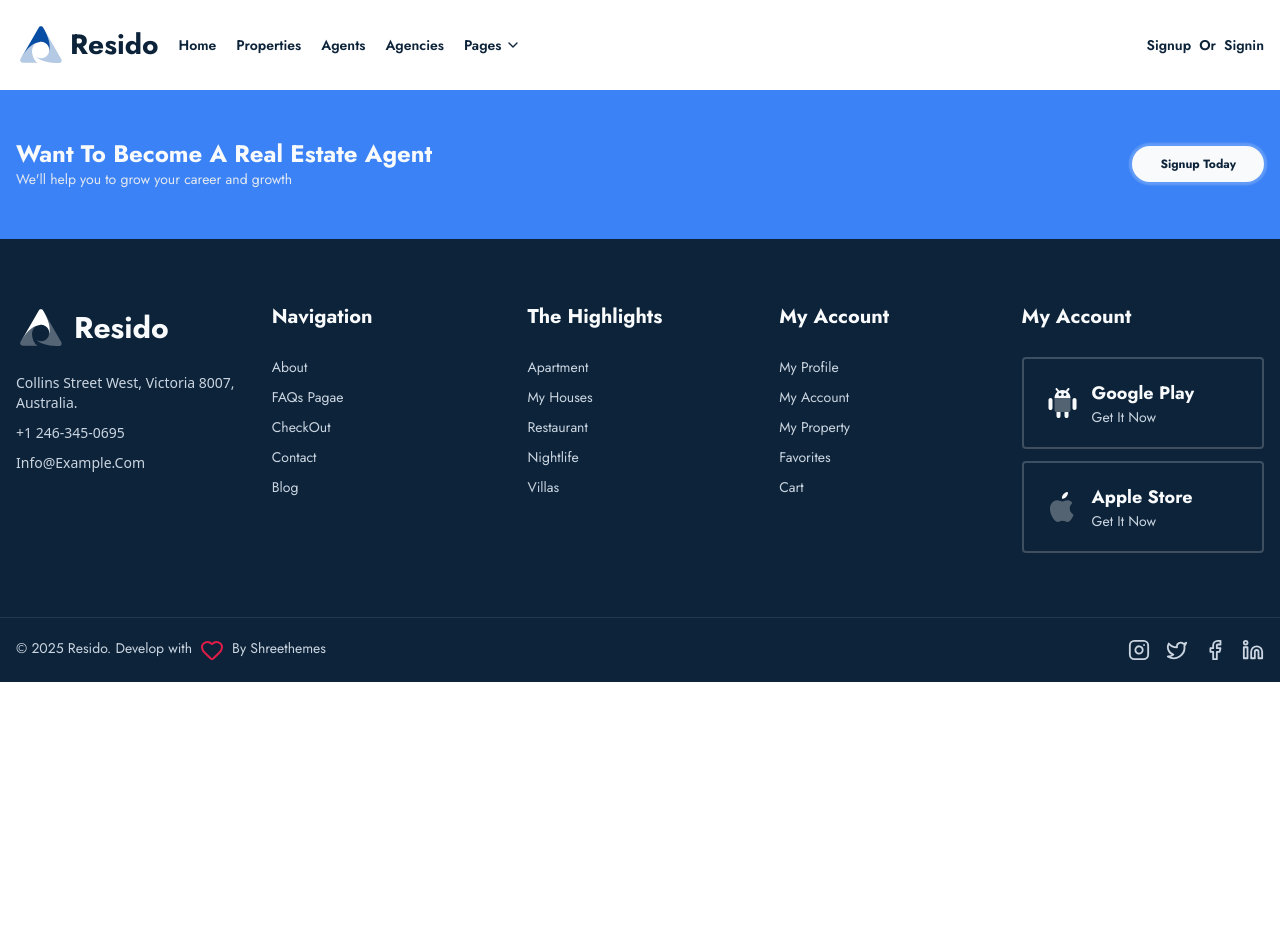
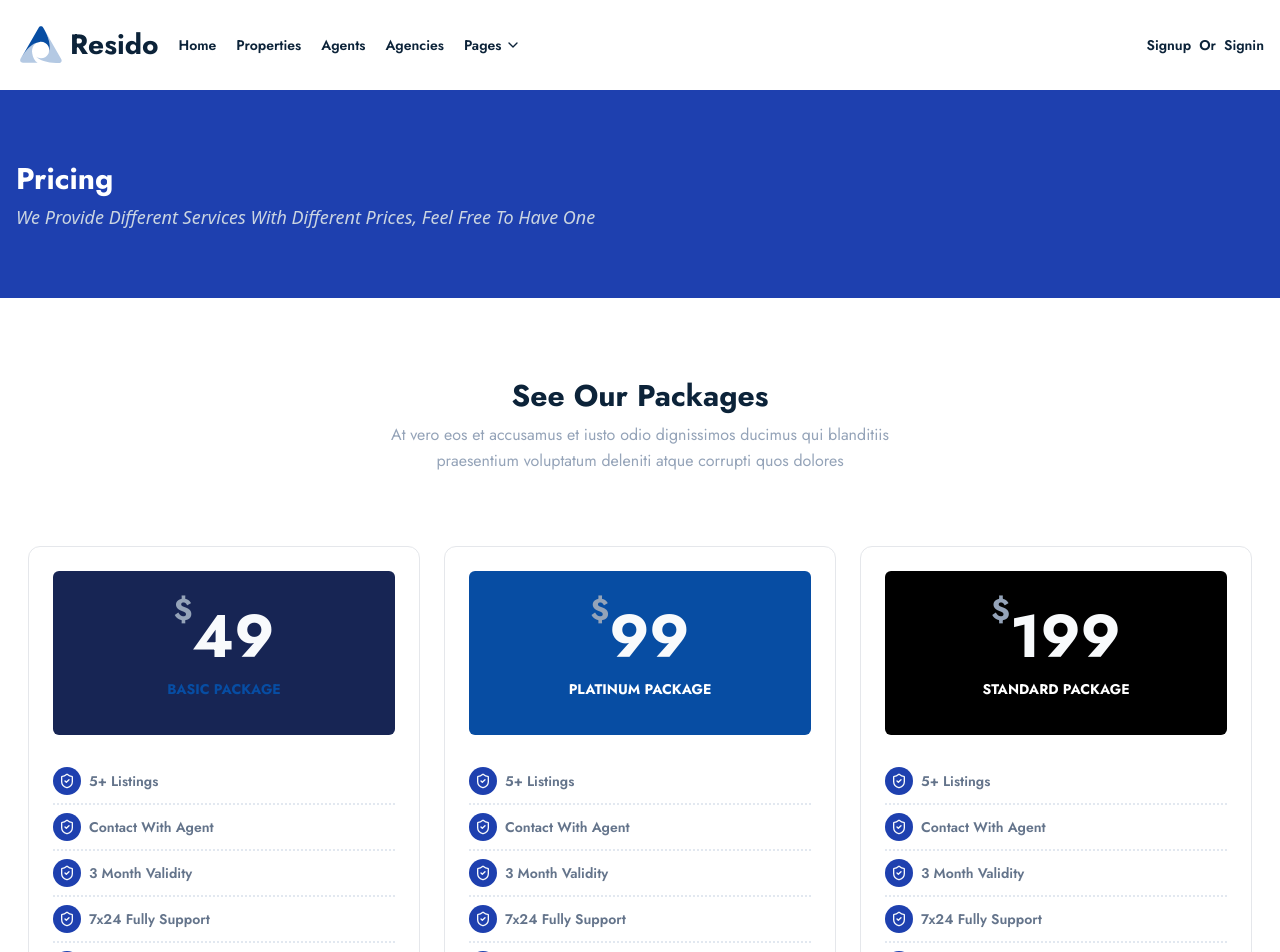
Before and after one commit to ShohbozKurbonbekov/resido-frondend, a React (Vite) app: page /pricing in a window 1280 px wide. Shown: the top 952 px of the page. Before the commit the page ends 800 px from the top, so only its background shows below. Built offline with nearby package versions, Linux system fonts and the light colour scheme.

Commit message:
feat: developing Pricing screen component

```diff
--- a/src/App.tsx
+++ b/src/App.tsx
@@ -9,6 +9,7 @@ import AgenciesPage from "./app/screens/agenciesPage/Index";
 import AboutUsPage from "./app/screens/aboutUs/Index";
 import ContactUsPage from "./app/screens/contactUs/Index";
 import FaqPage from "./app/screens/FAQ/Index";
+import PricingPage from "./app/screens/pricing/Index";
 
 export default function App() {
   const location = useLocation();
@@ -23,6 +24,7 @@ export default function App() {
         <Route path="/about-us" element={<AboutUsPage />} />
         <Route path="/contact-us" element={<ContactUsPage />} />
         <Route path="/Faqs" element={<FaqPage />} />
+        <Route path="/pricing" element={<PricingPage />} />
         <Route path="/" element={<HomePage />} />
       </Routes>
 
--- a/src/app/components/Cards/PackageCard.tsx
+++ b/src/app/components/Cards/PackageCard.tsx
@@ -4,87 +4,58 @@ import {
   CardFooter,
   CardHeader,
 } from "@/components/ui/card";
+import type { PackagesType } from "@/lib/type/pricing";
 import { ShieldCheck } from "lucide-react";
 import { Link } from "react-router-dom";
-import { type PackagesType } from "./PackageCards";
 
 export default function PackageCard({
   fee,
+  features,
   tariff,
-  facility1,
-  facility2,
-  facility3,
-  facility4,
-  facility5,
-  cardHeaderBg = "#041B2D",
-  cardTariffColor = "#008AFF",
+  headerBg,
+  tariffColor,
+  buttonColor,
 }: PackagesType) {
   return (
     <Card className="shadow-none">
       <CardHeader>
         <div
-          style={{ backgroundColor: `${cardHeaderBg}` }}
-          className={`py- flex flex-col gap-3 justify-center items-center font-jostFont font-bold rounded-t-sm py-9`}
+          style={{ backgroundColor: `${headerBg}` }}
+          className={`flex flex-col gap-3 justify-center items-center font-jostFont font-bold rounded-md py-9`}
         >
           <h2 className="text-6xl flex flex-row justify-start text-slate-50">
             <sup className="text-3xl text-slate-400">$</sup>
             {fee}
           </h2>
-          <p
-            style={{ color: `${cardTariffColor}` }}
-            className="text-blue-600 text-md"
-          >
+          <p style={{ color: `${tariffColor}` }} className=" uppercase text-sm">
             {tariff}
           </p>
         </div>
       </CardHeader>
       <CardContent>
-        <ul className="flex flex-col list-none p-0 ">
-          {/* // list - 1 */}
-          <li className="border-2 border-t-0 border-s-0 border-e-0 border-slate-200 border-dotted py-2 flex flex-row items-center gap-2">
-            <ShieldCheck className="text-slate-50 box-content p-1.5 bg-blue-800 rounded-full h-4 w-4 " />
-            <span className="text-slate-500 font-jostFont text-sm font-semibold">
-              {facility1}
-            </span>
-          </li>
-
-          {/* list - 2  */}
-          <li className="border-2 border-t-0 border-s-0 border-e-0 border-slate-200 border-dotted py-2 flex flex-row items-center gap-2">
-            <ShieldCheck className="text-slate-50 box-content p-1.5 bg-blue-800 rounded-full h-4 w-4 " />
-            <span className="text-slate-500 font-jostFont text-sm font-semibold">
-              {facility2}
-            </span>
-          </li>
-
-          {/* // list - 3 */}
-          <li className="border-2 border-t-0 border-s-0 border-e-0 border-slate-200 border-dotted py-2 flex flex-row items-center gap-2">
-            <ShieldCheck className="text-slate-50 box-content p-1.5 bg-blue-800 rounded-full h-4 w-4 " />
-            <span className="text-slate-500 font-jostFont text-sm font-semibold">
-              {facility3}
-            </span>
-          </li>
-
-          {/* // list - 4 */}
-          <li className="border-2 border-t-0 border-s-0 border-e-0 border-slate-200 border-dotted py-2 flex flex-row items-center gap-2">
-            <ShieldCheck className="text-slate-50 box-content p-1.5 bg-blue-800 rounded-full h-4 w-4 " />
-            <span className="text-slate-500 font-jostFont text-sm font-semibold">
-              {facility4}
-            </span>
-          </li>
-
-          {/* // list 5 */}
-          <li className="border-2 border-t-0 border-s-0 border-e-0 border-slate-200 border-dotted py-2 flex flex-row items-center gap-2">
-            <ShieldCheck className="text-slate-50 box-content p-1.5 bg-blue-800 rounded-full h-4 w-4 " />
-            <span className="text-slate-500 font-jostFont text-sm font-semibold">
-              {facility5}
-            </span>
-          </li>
+        <ul className="flex flex-col list-none p-0 mb-5">
+          {features.map((feature: string, index: number) => (
+            <li
+              key={index}
+              className={`py-2 flex flex-row items-center gap-2 ${
+                index === features.length - 1
+                  ? "border-0"
+                  : "border-b-2 border-t-0 border-s-0 border-e-0 border-slate-200 border-dotted"
+              }`}
+            >
+              <ShieldCheck className="text-slate-50 box-content p-1.5 bg-blue-800 rounded-full h-4 w-4 " />
+              <span className="text-slate-500 font-jostFont text-sm font-semibold">
+                {feature}
+              </span>
+            </li>
+          ))}
         </ul>
       </CardContent>
       <CardFooter>
         <button
+          style={{ backgroundColor: `${buttonColor}` }}
           type="button"
-          className={`w-full py-3 text-blue-800 bg-blue-100 text-sm rounded-lg hover:bg-blue-700 hover:text-slate-50 transition-all duration-200 ease-in-out`}
+          className={`w-full py-3 text-slate-50 text-sm rounded-lg hover:opacity-70 transition-all duration-200 ease-linear active:scale-95`}
         >
           <Link to="/payment">Choose Plan</Link>
         </button>
--- a/src/app/components/Cards/PackageCards.tsx
+++ b/src/app/components/Cards/PackageCards.tsx
@@ -1,46 +1,48 @@
+import type { PackagesType } from "@/lib/type/pricing";
 import PackageCard from "./PackageCard";
-
-export type PackagesType = {
-  fee: number;
-  tariff: string;
-  facility1: string;
-  facility2: string;
-  facility3: string;
-  facility4: string;
-  facility5: string;
-  cardHeaderBg?: string;
-  cardTariffColor?: string;
-};
 
 const packages: PackagesType[] = [
   {
     fee: 49,
     tariff: "Basic Package",
-    facility1: "5+ Listings",
-    facility2: "Contact With Agent",
-    facility3: "3 Month Validity",
-    facility4: "7x24 Fully Support",
-    facility5: "50GB Space",
+    tariffColor: "#074DA3",
+    headerBg: "#172554",
+    features: [
+      "5+ Listings",
+      "Contact With Agent",
+      "3 Month Validity",
+      "7x24 Fully Support",
+      "50GB Space",
+    ],
+    buttonColor: "#172554",
   },
   {
     fee: 99,
-    tariff: "Basic Package",
-    facility1: "5+ Listings",
-    facility2: "Contact With Agent",
-    facility3: "3 Month Validity",
-    facility4: "7x24 Fully Support",
-    facility5: "50GB Space",
-    cardTariffColor: "#FFFFFF",
-    cardHeaderBg: "#074DA3",
+    tariff: "PLATINUM PACKAGE",
+    tariffColor: "#FFFFFF",
+    headerBg: "#074DA3",
+    features: [
+      "5+ Listings",
+      "Contact With Agent",
+      "3 Month Validity",
+      "7x24 Fully Support",
+      "50GB Space",
+    ],
+    buttonColor: "#074DA3",
   },
   {
     fee: 199,
-    tariff: "Basic Package",
-    facility1: "5+ Listings",
-    facility2: "Contact With Agent",
-    facility3: "3 Month Validity",
-    facility4: "7x24 Fully Support",
-    facility5: "50GB Space",
+    tariff: "STANDARD PACKAGE",
+    tariffColor: "#FFFFFF",
+    headerBg: "#000",
+    features: [
+      "5+ Listings",
+      "Contact With Agent",
+      "3 Month Validity",
+      "7x24 Fully Support",
+      "50GB Space",
+    ],
+    buttonColor: "#000",
   },
 ];
 
--- a/src/app/components/SectionIntroNoBackground.tsx
+++ b/src/app/components/SectionIntroNoBackground.tsx
@@ -13,7 +13,7 @@ export default function SectionIntroNoBackground({
           <h2 className="text-white font-bold font-jostFont leading-tight text-3xl capitalize">
             {title}
           </h2>
-          <p className="italic text-lg font-light text-slate-300 leading-none capitalize">
+          <p className="italic text-lg font-light text-slate-300 leading-tight capitalize">
             {subtitle}
           </p>
         </div>
--- a/src/app/screens/aboutUs/Index.tsx
+++ b/src/app/screens/aboutUs/Index.tsx
@@ -60,7 +60,7 @@ export default function AboutUsPage() {
     <>
       <SectionIntroNoBackground
         title="About Us"
-        subtitle="who we are & our mission"
+        subtitle="who we are- & our mission"
       />
       <AboutOurStory />
       <MeetTeam
--- /dev/null
+++ b/src/app/screens/pricing/Index.tsx
@@ -0,0 +1,68 @@
+import SectionIntroNoBackground from "@/app/components/SectionIntroNoBackground";
+import PricingOptions from "./PricingOptions";
+import { useEffect, useState } from "react";
+import type { T } from "@/lib/type/common";
+import type { PackagesType } from "@/lib/type/pricing";
+
+const packages: PackagesType[] = [
+  {
+    fee: 49,
+    tariff: "Basic Package",
+    tariffColor: "#074DA3",
+    headerBg: "#172554",
+    features: [
+      "5+ Listings",
+      "Contact With Agent",
+      "3 Month Validity",
+      "7x24 Fully Support",
+      "50GB Space",
+    ],
+    buttonColor: "#172554",
+  },
+  {
+    fee: 99,
+    tariff: "PLATINUM PACKAGE",
+    tariffColor: "#FFFFFF",
+    headerBg: "#074DA3",
+    features: [
+      "5+ Listings",
+      "Contact With Agent",
+      "3 Month Validity",
+      "7x24 Fully Support",
+      "50GB Space",
+    ],
+    buttonColor: "#074DA3",
+  },
+  {
+    fee: 199,
+    tariff: "STANDARD PACKAGE",
+    tariffColor: "#FFFFFF",
+    headerBg: "#000",
+    features: [
+      "5+ Listings",
+      "Contact With Agent",
+      "3 Month Validity",
+      "7x24 Fully Support",
+      "50GB Space",
+    ],
+    buttonColor: "#000",
+  },
+];
+
+export default function PricingPage() {
+  const [pricingOptions, setPricingOptions] = useState<PackagesType[]>([]);
+
+  useEffect(() => {
+    // getting  packages data from the database
+    setPricingOptions(packages);
+  }, []);
+  return (
+    <>
+      <SectionIntroNoBackground
+        title="Pricing"
+        subtitle="we provide different services with different prices, feel free to have one"
+      />
+      <PricingOptions pricingOptions={pricingOptions} />
+    </>
+  );
+}
--- /dev/null
+++ b/src/app/screens/pricing/PricingOptions.tsx
@@ -0,0 +1,44 @@
+import PackageCard from "@/app/components/Cards/PackageCard";
+import NoFound from "@/app/components/NoFound";
+import TitleContentSection from "@/app/components/TitleContentSection";
+import type { PackagesType } from "@/lib/type/pricing";
+
+interface PricingOptionsType {
+  pricingOptions: PackagesType[];
+}
+
+export default function PricingOptions({ pricingOptions }: PricingOptionsType) {
+  console.log(pricingOptions);
+  return (
+    <TitleContentSection
+      sectionTitle={
+        <div className="container mb-12">
+          <div className="flex flex-col items-center justify-center space-y-2 max-w-[536px] mx-auto w-full">
+            <h2 className="text-3xl font-bold font-jostFont capitalize text-darkBlue leading-9 ">
+              See our packages
+            </h2>
+            <p className="mb-[5px] leading-relaxed text-slate-400 font-jostFont text-center">
+              At vero eos et accusamus et iusto odio dignissimos ducimus qui
+              blanditiis praesentium voluptatum deleniti atque corrupti quos
+              dolores
+            </p>
+          </div>
+        </div>
+      }
+      sectionContent={
+        <div className="container">
+          {pricingOptions.length === 0 ? (
+            <NoFound title={"No packages, contact  with admin"} />
+          ) : (
+            <div className="grid grid-cols-1 md:grid-cols-3 pt-6 px-3 gap-6 ">
+              {pricingOptions.map((data, index) => (
+                <PackageCard key={index} {...data} />
+              ))}
+            </div>
+          )}
+        </div>
+      }
+      sectionClass={"py-20 bg-white"}
+    />
+  );
+}
--- /dev/null
+++ b/src/lib/type/pricing.ts
@@ -0,0 +1,8 @@
+export type PackagesType = {
+  fee: number;
+  tariff: string;
+  features: string[];
+  tariffColor?: string;
+  headerBg?: string;
+  buttonColor?: string;
+};
```
